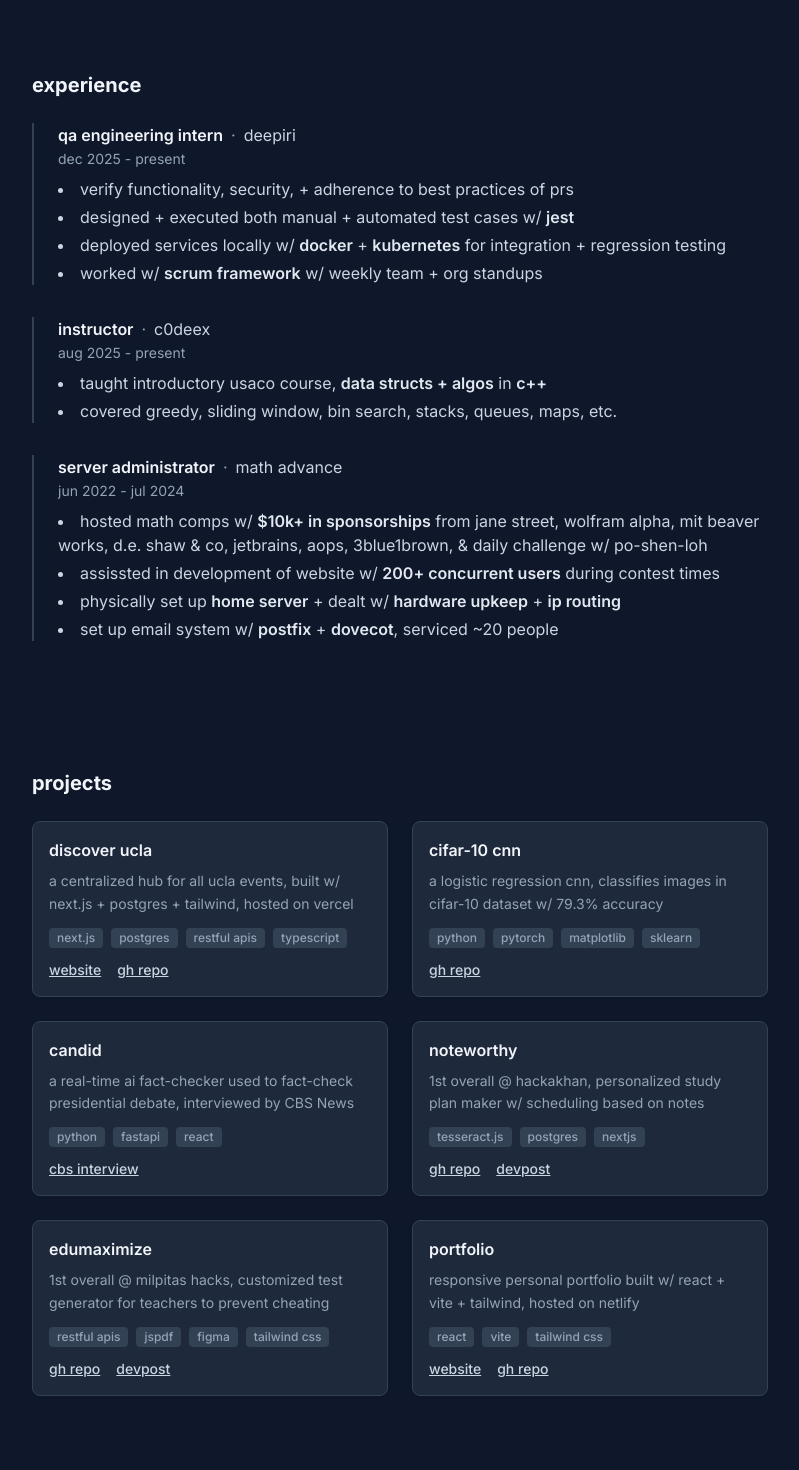
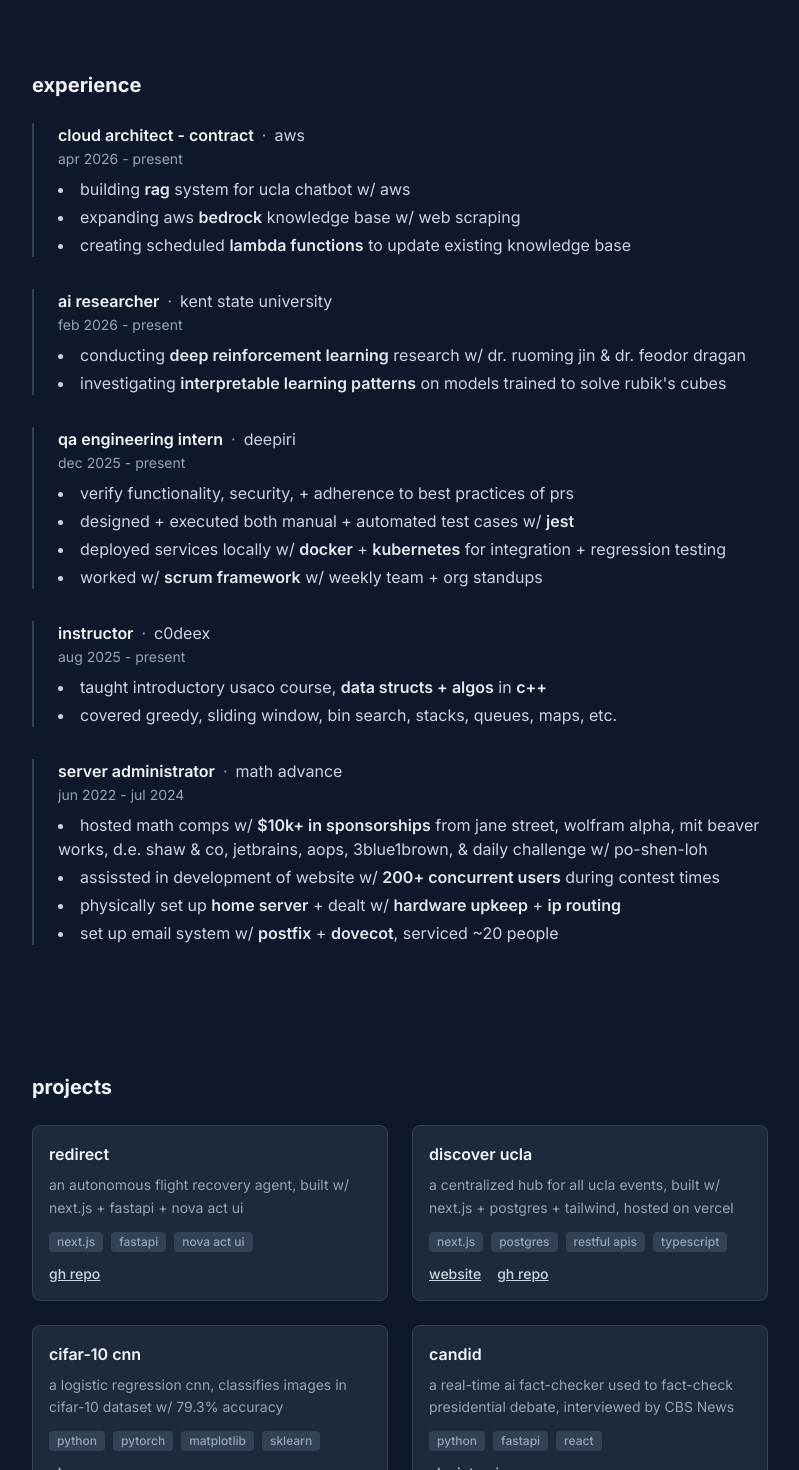
Before and after one commit to ericchen682/personal-portfolio, a React (Vite) app: page / in a window 1280 px wide. Shown: the part 700-2170 px from the top of the page, without its empty margins (240-1039 px from the left). Built offline with nearby package versions, Linux system fonts and the light colour scheme.

Commit message:
Update portfolio data

```diff
--- a/src/data/portfolio.js
+++ b/src/data/portfolio.js
@@ -9,6 +9,25 @@ export const about = {
 
 
 export const experience = [
+  {
+    title: 'cloud architect - contract',
+    company: 'aws',
+    dates: 'apr 2026 - present',
+    bullets: [
+      'building **rag** system for ucla chatbot w/ aws',
+      'expanding aws **bedrock** knowledge base w/ web scraping',
+      'creating scheduled **lambda functions** to update existing knowledge base',
+    ],
+  },
+  {
+    title: 'ai researcher',
+    company: 'kent state university',
+    dates: 'feb 2026 - present',
+    bullets: [
+      'conducting **deep reinforcement learning** research w/ dr. ruoming jin & dr. feodor dragan',
+      'investigating **interpretable learning patterns** on models trained to solve rubik\'s cubes',
+    ],
+  },
   {
     title: 'qa engineering intern',
     company: 'deepiri',
@@ -44,6 +63,12 @@ export const experience = [
 
 
 export const projects = [
+  {
+    title: 'redirect',
+    description: 'an autonomous flight recovery agent, built w/ next.js + fastapi + nova act ui',
+    tech: ['next.js', 'fastapi', 'nova act ui'],
+    links: [{url: 'https://github.com/Jshock14/Nova-AI-Hackathon', label: 'gh repo'},],
+  },
   {
     title: 'discover ucla',
     description: 'a centralized hub for all ucla events, built w/ next.js + postgres + tailwind, hosted on vercel',
@@ -86,7 +111,8 @@ export const projects = [
 
 
 export const honors = [
-  { name: 'dean\'s list', issuer: 'ucla', date: '', note: 'f25' },
+  { name: 'dean\'s list', issuer: 'ucla', date: '', note: 'f25, w25' },
+  { name: 'imc prosperity 4', issuer: 'imc', date: '', note: '#243 overall, #63 us, out of ~20k teams'},
   { name: 'aime qualifier', issuer: 'maa', date: '', note: '3x qual, 1x w/ distinction' },
   { name: 'usaco gold', issuer: 'usa computing olympiad', date: '', note: 'score of 750/1000 in gold div' },
   { name: 'national merit scholarship finalist', issuer: 'nmsc', date: '', note: 'one of 15,000 selected nationwide' },
@@ -95,10 +121,10 @@ export const honors = [
 
 
 export const extracurriculars = [
-  { role: 'backend engineer', org: 'glitch', period: 'feb 2026 - present', note: 'building hive, a swipe-based housing app that meets your entire roommate group\'s needs'},
   { role: 'cloud architect', org: 'aws cloud club', period: 'jan 2026 - present', note: 'building redirect, a flight finder using nova act ui automation' },
+  { role: 'backend engineer', org: 'glitch', period: 'feb 2026 - april 2026', note: 'building hive, a swipe-based housing app that meets your entire roommate group\'s needs'},
   { role: 'member', org: 'acm ai', period: 'sept 2025 – present', note: 'attend learning lectures, learn ai/ml concepts' },
-  { role: 'secretary', org: 'avhs cubing club', period: 'aug 2022 - june 2024', note: 'arrange weekly meetings + organize mock competitions, competed + solved in 9.72 secs' },
+  { role: 'secretary', org: 'avhs cubing club', period: 'aug 2022 - june 2024', note: 'arrange weekly meetings + organize mock competitions, competed + solved in 8.89 secs' },
 ];
 
 
```
